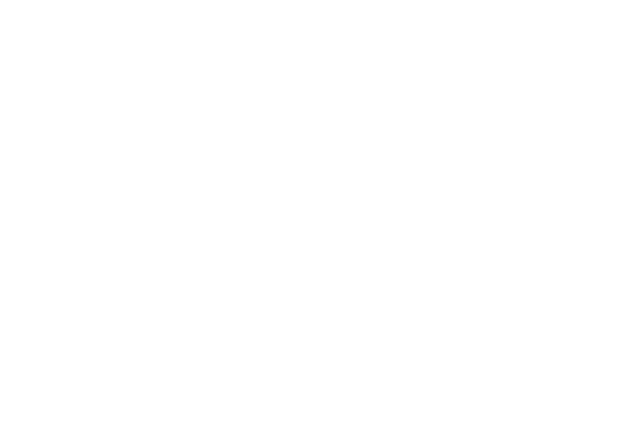
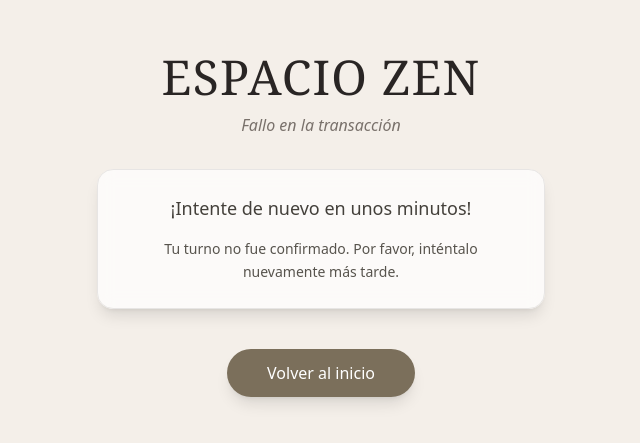
Before and after one commit to claguzzi/Turnos_masajes, a React (Vite) app in the folder client/: page /failure in a window 1280 px wide. Before the commit this address had no page. Shown: the part 175-618 px from the top of the page, without its empty margins (319-959 px from the left). Built offline with nearby package versions, Linux system fonts and the light colour scheme; what @mercadopago/sdk-react would draw is missing.

Commit message:
first commit

```diff
--- a/client/src/App.jsx
+++ b/client/src/App.jsx
@@ -1,4 +1,4 @@
-import { Home, Landing, Admin, AdminLogin, Success } from "./views";
+import { Home, Landing, Admin, AdminLogin, Success, Failure } from "./views";
 import { Routes, Route } from "react-router-dom";
 import AdminRoute from "./components/AdminRoute";
 import SuccessRoute from "./components/SuccessRoute";
@@ -18,7 +18,9 @@
 
         <Route path="/adminLogin" element={<AdminLogin />} />
 
-         <Route path="/success" element={<Success />} />
+        <Route path="/success" element={<Success />} />
+
+        <Route path="/failure" element={<Failure />} />
 
         <Route
           path="/admin"
--- /dev/null
+++ b/client/src/views/Failure.jsx
@@ -0,0 +1,38 @@
+import { Link } from "react-router-dom";
+
+export default function Failure() {
+  return (
+    <div className="min-h-screen flex flex-col items-center justify-center bg-[#f4efe9] px-4 py-10 text-center">
+
+      {/* Título */}
+      <h1 className="text-3xl md:text-5xl font-serif tracking-wide text-stone-800 mb-3">
+        ESPACIO ZEN
+      </h1>
+
+      <p className="text-stone-500 italic mb-8">
+        Fallo en la transacción
+      </p>
+
+      {/* Card principal */}
+      <div className="bg-white/70 backdrop-blur shadow-lg rounded-2xl p-6 w-full max-w-md mb-10 border border-stone-200">
+        <h2 className="text-lg font-medium text-stone-700 mb-4">
+          ¡Intente de nuevo en unos minutos!
+        </h2>
+
+        <p className="text-stone-600 leading-relaxed text-sm">
+          Tu turno no fue confirmado.
+          Por favor, inténtalo nuevamente más tarde.
+        </p>
+      </div>
+
+      {/* Botón */}
+      <Link
+        to="/home"
+        className="px-10 py-3 rounded-full bg-[#7b6f5b] text-white font-medium shadow-lg hover:bg-[#6a5f4d] transition-all"
+      >
+        Volver al inicio
+      </Link>
+
+    </div>
+  );
+}
--- a/client/src/views/index.js
+++ b/client/src/views/index.js
@@ -3,9 +3,11 @@
 import Admin from "./Admin"
 import AdminLogin from "./AdminLogin"
 import Success from "./Success"
+import Failure from "./Failure"
 
 
 
 
 
-export { Home, Landing, AdminLogin, Admin, Success }
+
+export { Home, Landing, AdminLogin, Admin, Success, Failure }
```
